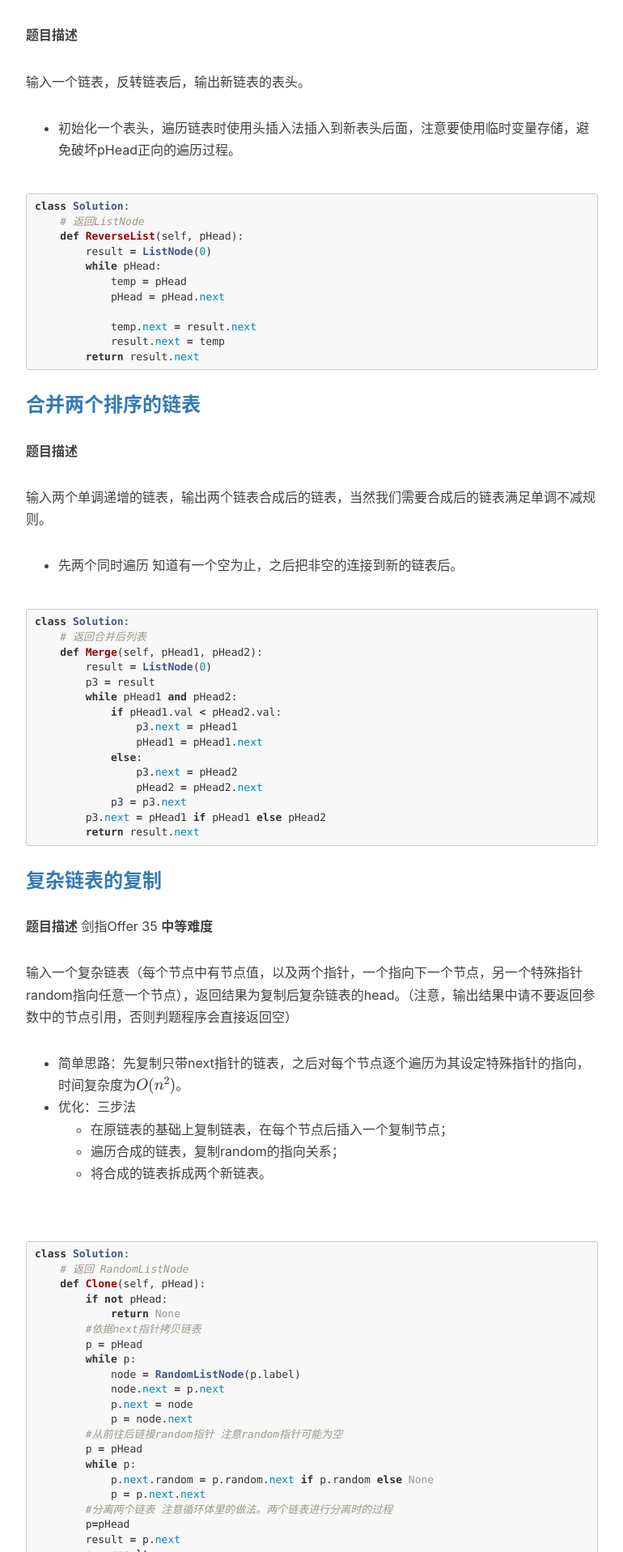
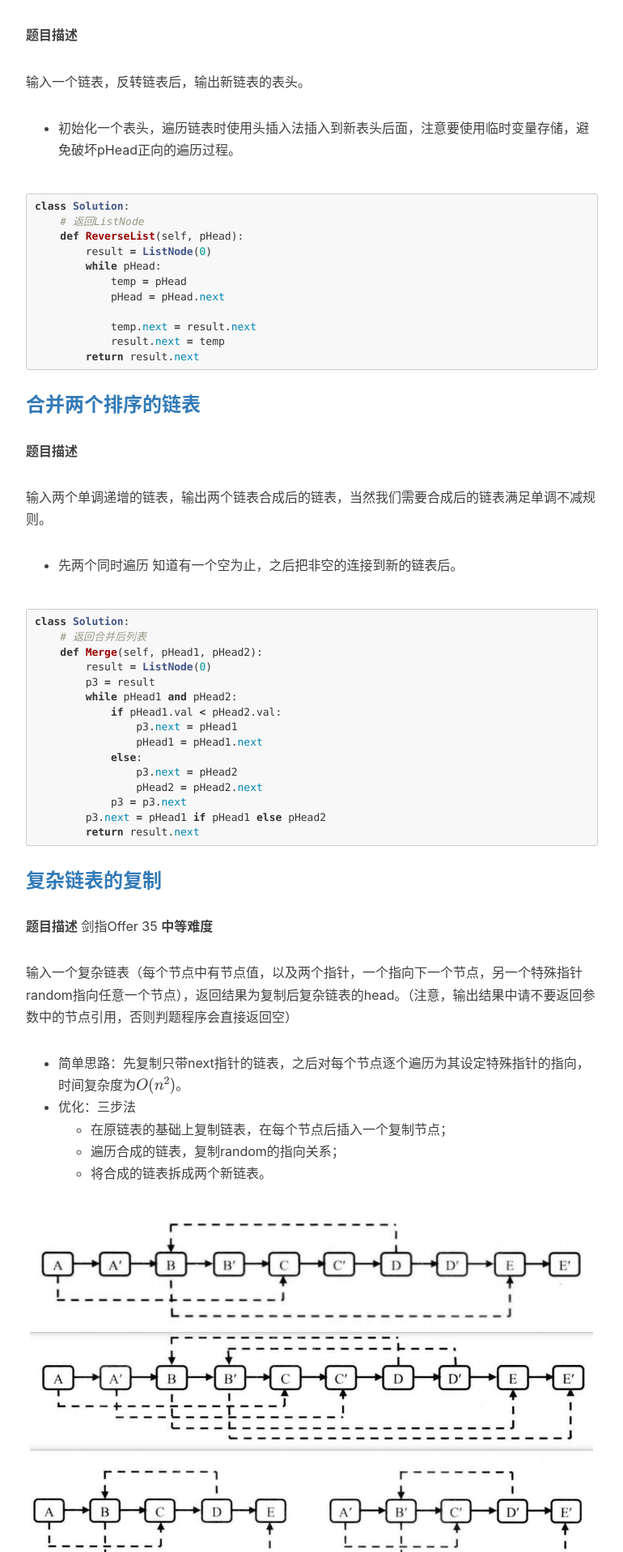
Before and after one commit to sukinoaria/sukinoaria.github.io, a Jekyll site: the page built from _posts/2020-03-07-算法面试-算法刷题汇总--链表篇.md, in a window 1280 px wide. Shown: the part 4483-6400 px from the top of the page at 81% size, without its empty margins (233-1003 px from the left). Built offline with Jekyll 4.4.1, drawn with Linux system fonts in a browser that asks for light colours; nearby versions of some CDN libraries; formulas are drawn with MathJax 3; comment, search, counter and statistics services are not loaded.

Commit message:
fix image error

````diff
--- a/_posts/2020-03-07-算法面试-算法刷题汇总--链表篇.md
+++ b/_posts/2020-03-07-算法面试-算法刷题汇总--链表篇.md
@@ -261,7 +261,7 @@ class Solution:
   - 遍历合成的链表，复制random的指向关系；
   - 将合成的链表拆成两个新链表。
 
-![](static/ALG_linklist/complex_linklist_clone.png)
+![](/static/ALG_linklist/complex_linklist_clone.png)
 
 ```python
 class Solution:
@@ -386,7 +386,7 @@ class Solution:
 - 迭代法见上。
 - 递归法：先寻找到最后一个节点，将其连接在head后。
 
-![](static/ALG_linklist/reverse_linklist_recursion.gif)
+![](/static/ALG_linklist/reverse_linklist_recursion.gif)
 
 ```python
 class Solution(object):
@@ -609,7 +609,7 @@ class Solution:
 
 - 思路一：使用两个指针分别指向m和n位置，然后逐个进行值的交换。而在n处的指针无法向前移动，因而采用递归的方法。使用left，right两个指针在递归过程中移动，在递归函数中使用头递归的思路，前半段不断移动left和right指针指到m和n的位置，递归后是对left和right位置数据的交换。
 
-![](static/ALG_linklist/recursion_reverse_linklist_2.png)
+![](/static/ALG_linklist/recursion_reverse_linklist_2.png)
 
 ```python
 class Solution:
````
